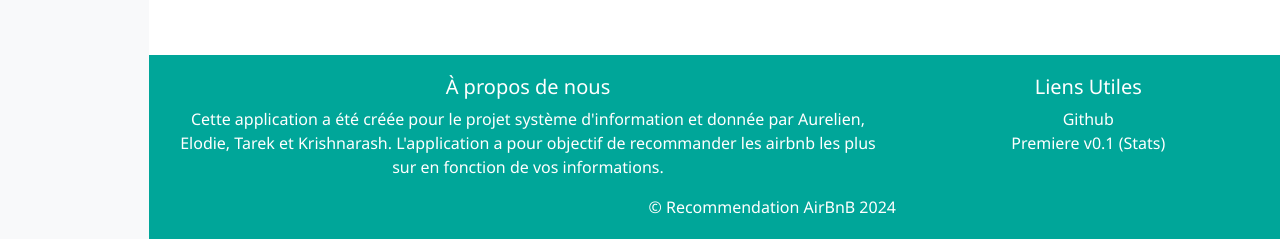
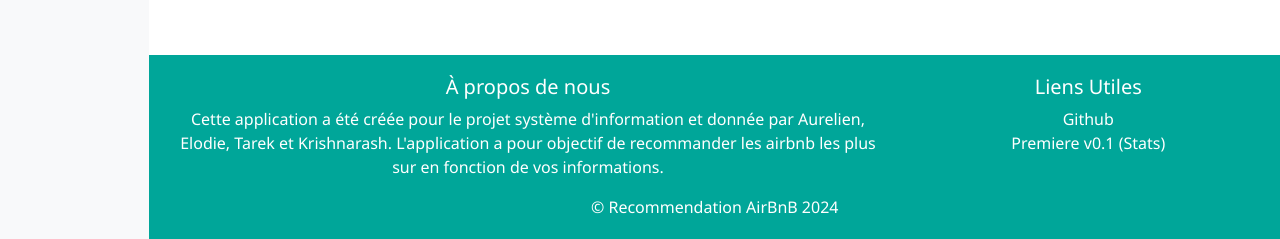
Before and after one commit to ProjectDataML/DataMLProject, a Django app: page / in a window 1280 px wide. Shown: the part 617-856 px from the top of the page. Run offline with Django 5.2, Linux system fonts and the light colour scheme; data that the repository does not hold is empty; some libraries are stand-ins or nearby versions.

Commit message:
ajust center

```diff
--- a/DataMLProject/templates/base.html
+++ b/DataMLProject/templates/base.html
@@ -41,7 +41,7 @@
                 </div>
             </div>
             <div class="row">
-                <div class="col-12 copycenter">
+                <div class="col-12">
                     © Recommendation AirBnB 2024
                 </div>
             </div>
```
